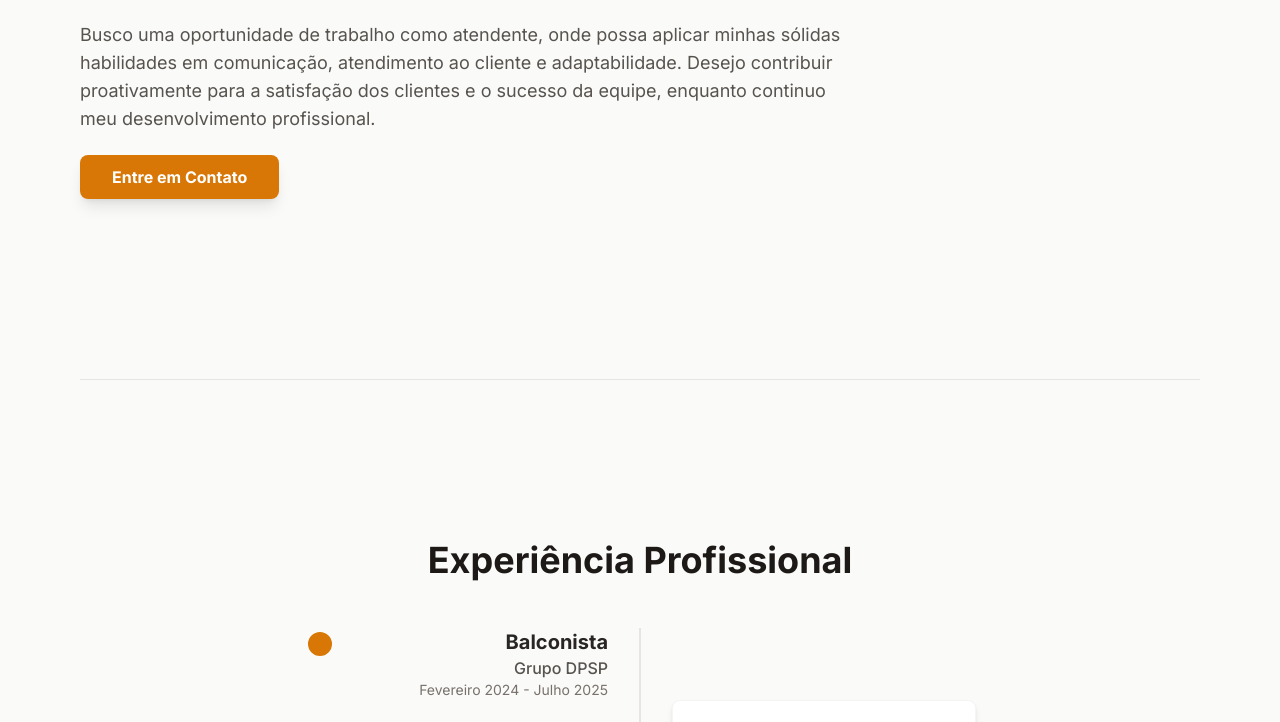
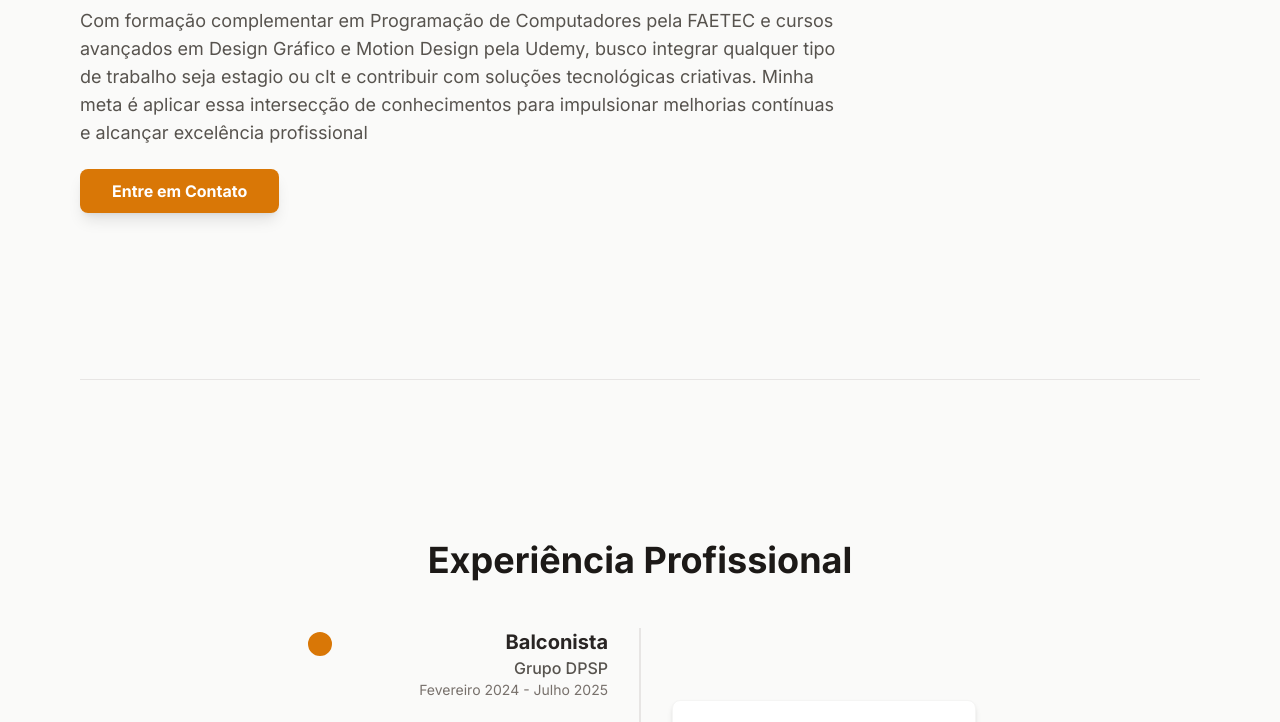
Before and after one commit to GuilhermeProgram/meu-curriculo, a plain HTML site: page index.html in a window 1280 px wide. Shown: the part 325-1047 px from the top of the page. Drawn offline with nearby package versions, Linux system fonts and the light colour scheme.

Commit message:
Update index.html

```diff
--- a/index.html
+++ b/index.html
@@ -3,16 +3,12 @@
 <head>
     <meta charset="UTF-8">
     <meta name="viewport" content="width=device-width, initial-scale=1.0">
-    <title>Guilherme Rodrigues - Currículo Interativo</title>
+    <title>Guilherme Rodrigues - </title>
     <script src="https://cdn.tailwindcss.com"></script>
     <script src="https://cdn.jsdelivr.net/npm/chart.js"></script>
     <link rel="preconnect" href="https://fonts.googleapis.com">
     <link rel="preconnect" href="https://fonts.gstatic.com" crossorigin>
     <link href="https://fonts.googleapis.com/css2?family=Inter:wght@400;500;700&display=swap" rel="stylesheet">
-    <!-- Chosen Palette: Warm Neutrals (Stone & Amber) -->
-    <!-- Application Structure Plan: A single-page portfolio with a sticky top navigation bar for easy access to distinct sections: Sobre, Experiência, Habilidades, Formação e Contato. This structure organizes the CV content logically, transforming it from a static document into an explorable personal showcase. The 'Habilidades' section uses interactive charts to visually represent competencies, which is more engaging than a simple list and allows for a quick assessment by a recruiter. -->
-    <!-- Visualization & Content Choices: Report Info: Habilidades (Técnicas e Interpessoais) -> Goal: Compare/Inform -> Viz/Presentation Method: Two horizontal bar charts (Chart.js/Canvas) to visually represent self-assessed proficiency levels. -> Interaction: Charts animate on load; tooltips display skill names on hover. -> Justification: Charts offer a more dynamic and easily digestible format for skills assessment than a text list, enhancing the user experience. -> Library/Method: Chart.js. Report Info: Experiência Profissional -> Goal: Inform/Change (over time) -> Viz/Presentation Method: Vertical timeline created with HTML/CSS/Tailwind. -> Justification: A timeline is a classic and effective way to present chronological experience. -->
-    <!-- CONFIRMATION: NO SVG graphics used. NO Mermaid JS used. -->
     <style>
 body {
     font-family: 'Inter', sans-serif;
@@ -65,8 +61,11 @@ body {
                 <h1 class="text-4xl md:text-6xl font-bold text-stone-900 leading-tight">Guilherme Rodrigues</h1>
                 <p class="text-xl md:text-2xl text-amber-700 font-medium mt-2">Programador & Designer</p>
                 <p class="mt-6 max-w-3xl mx-auto md:mx-0 text-lg text-stone-600">
-                    Busco uma oportunidade de trabalho como atendente, onde possa aplicar minhas sólidas habilidades em comunicação, atendimento ao cliente e adaptabilidade. Desejo contribuir proativamente para a satisfação dos clientes e o sucesso da equipe, enquanto continuo meu desenvolvimento profissional.
-                </p>
+                    Com formação complementar em Programação de Computadores pela FAETEC e
+ cursos avançados em Design Gráfico e Motion Design pela Udemy, busco integrar
+ qualquer tipo de trabalho seja estagio ou clt e contribuir com soluções tecnológicas
+ criativas. Minha meta é aplicar essa intersecção de conhecimentos para impulsionar
+ melhorias contínuas e alcançar excelência profissional
                 <div class="mt-8">
                     <a href="#contato" class="bg-amber-600 text-white font-bold py-3 px-8 rounded-lg hover:bg-amber-700 transition duration-300 shadow-lg">Entre em Contato</a>
                 </div>
```
